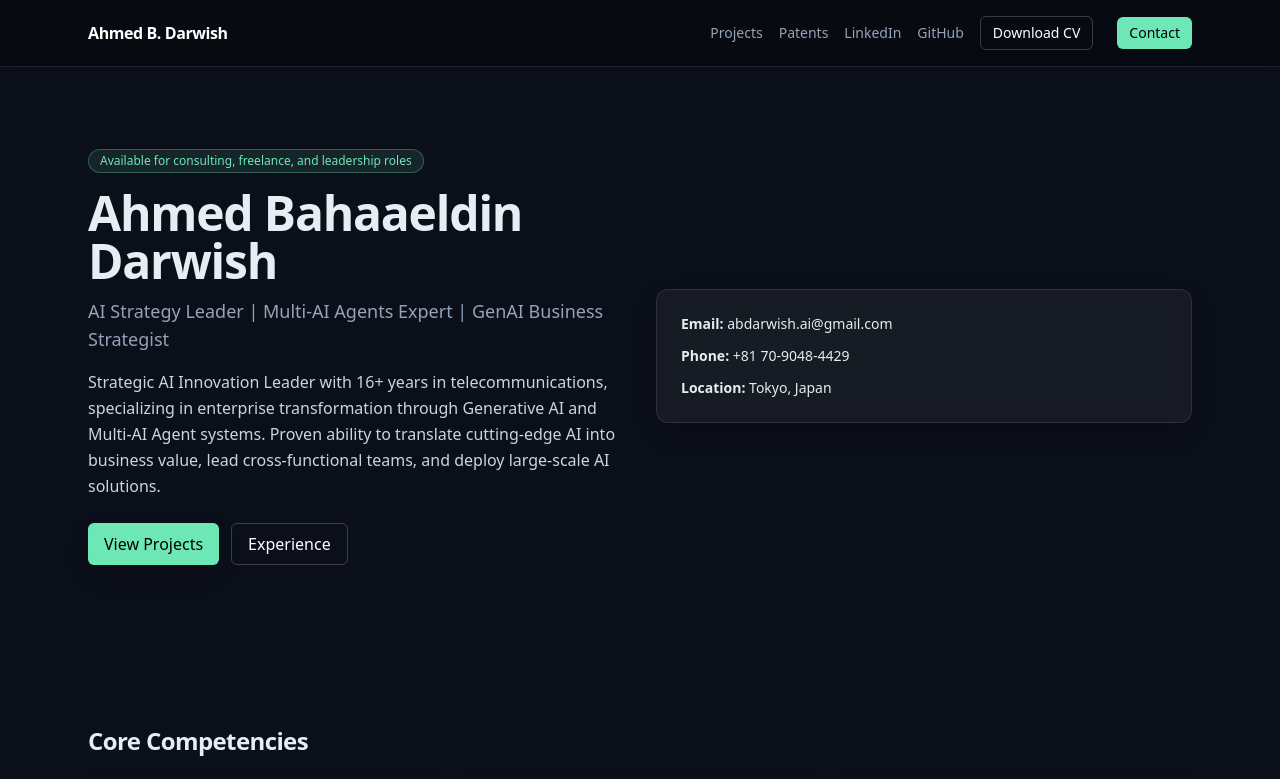
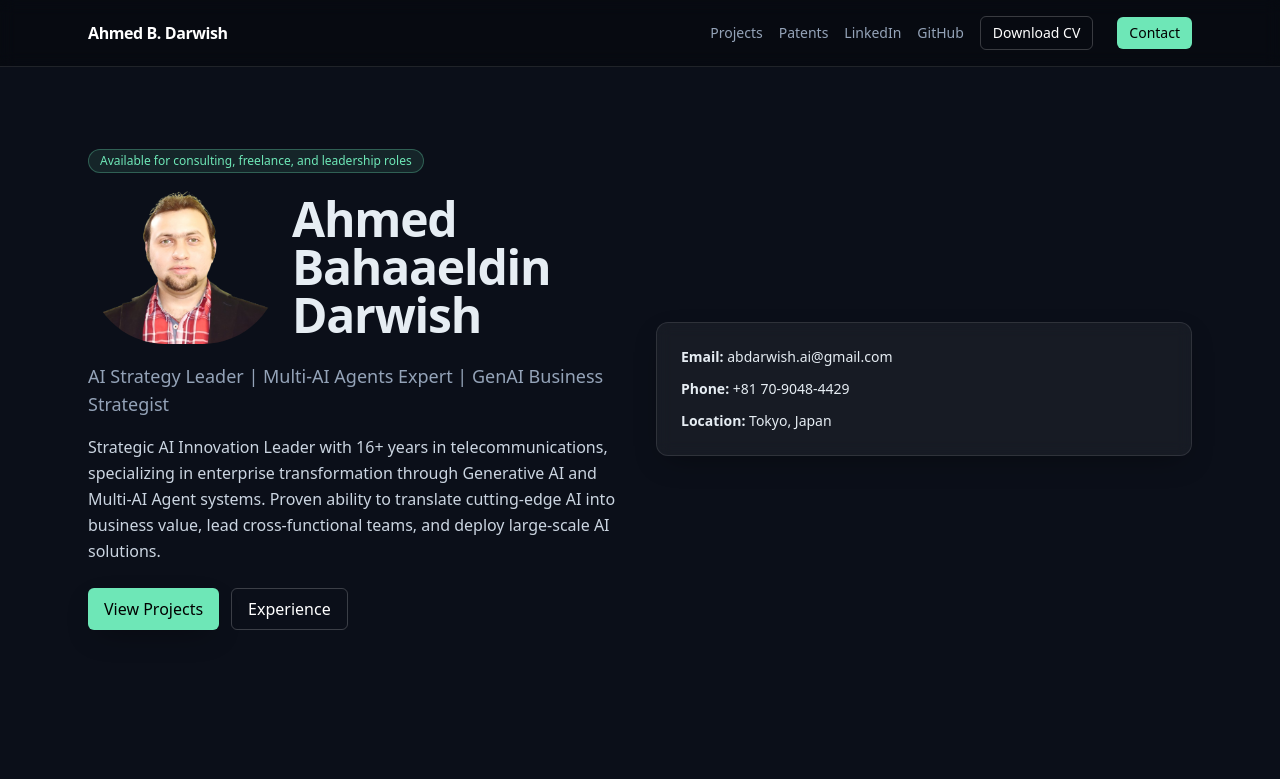
Before and after one commit to abdarwish23/darwish-portofolio, a Next.js app: page / in a window 1280 px wide. Shown: the top 779 px of the page. Built offline with nearby package versions, Linux system fonts and the light colour scheme.

Commit message:
feat(hero): add profile avatar next to name; enlarge to 192px and remove border\nchore(docs): add CONTENT_UPDATE_GUIDE with instructions\nrefactor(links): use <a> for external links with rel noopener,noreferrer

```diff
--- a/components/Hero.tsx
+++ b/components/Hero.tsx
@@ -1,4 +1,5 @@
 import { profile } from "@/data/profile";
+import Image from "next/image";
 
 export default function Hero() {
   return (
@@ -7,7 +8,17 @@ export default function Hero() {
         <div>
           <span className="badge">Available for consulting, freelance, and leadership roles</span>
           <h1 className="mt-4 text-3xl sm:text-4xl md:text-5xl font-bold tracking-tight">
-            {profile.name}
+            <span className="inline-flex items-center gap-3">
+              <Image
+                src="/images/Ahmed_Darwish_Photo_removebg.png"
+                alt={profile.name}
+                width={192}
+                height={192}
+                priority
+                className="rounded-full"
+              />
+              <span>{profile.name}</span>
+            </span>
           </h1>
           <p className="mt-3 text-lg text-muted max-w-prose">{profile.title}</p>
           <p className="mt-4 text-base leading-relaxed text-slate-300 max-w-prose">{profile.summary}</p>
```
Also changed, not shown: Ahmed Darwish_Photo(1).jpg (added), public/images/Ahmed_Darwish_Photo_removebg.png (added).
